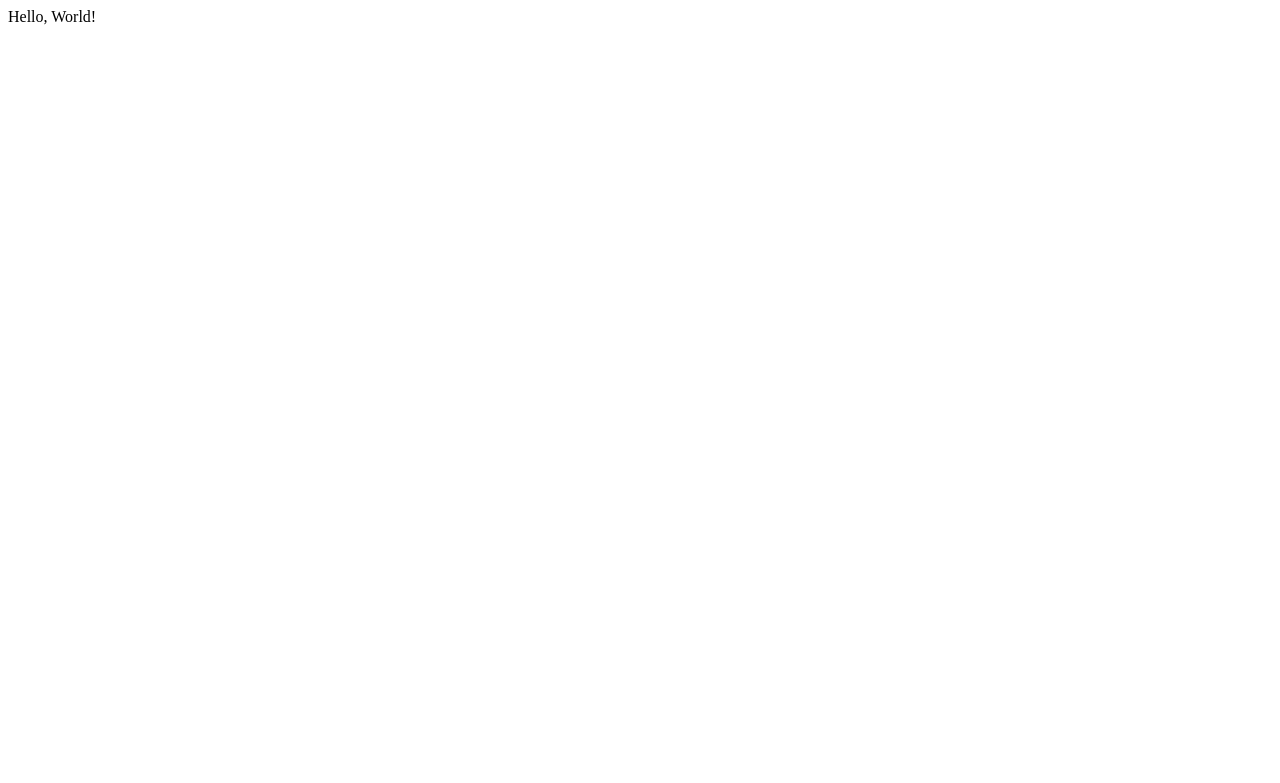
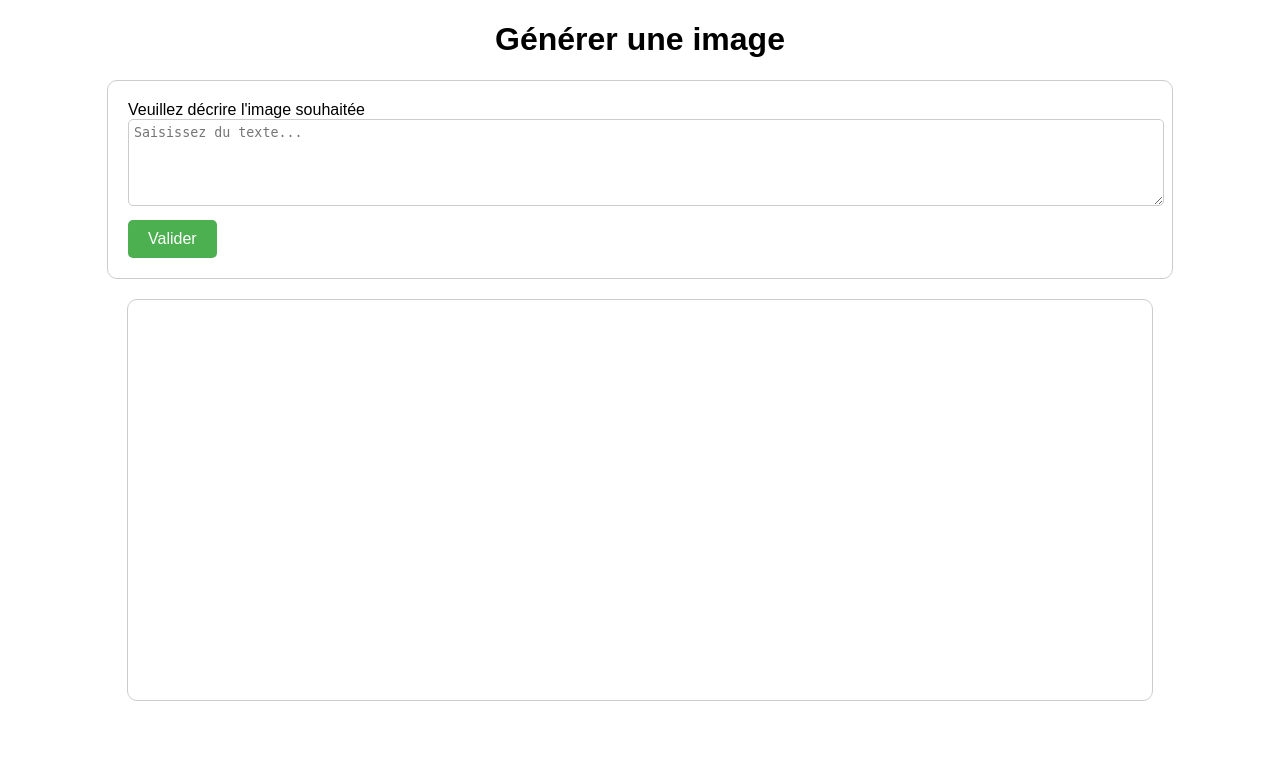
Before and after one commit to CVincent27/Python_Dall-E, a Flask app: page / in a window 1280 px wide. Before the commit the part shown is almost empty. Shown: the top 783 px of the page. Run offline with Flask 3, Linux system fonts and the light colour scheme.

Commit message:
add html css files

```diff
--- a/main.py
+++ b/main.py
@@ -1,7 +1,7 @@
-from flask import Flask
+from flask import Flask, render_template
 
 app = Flask(__name__)
 
 @app.route("/")
 def hello_world():
-    return "<p>Hello, World!</p>"
+    return render_template("index.html")
--- /dev/null
+++ b/static/css/style.css
@@ -0,0 +1,46 @@
+body {
+    font-family: Arial, sans-serif;
+    margin: 0;
+    padding: 0;
+  }
+
+  h1 {
+    text-align: center;
+  }
+
+  form {
+    margin: 20px auto;
+    width: 80%;
+    padding: 20px;
+    border: 1px solid #ccc;
+    border-radius: 10px;
+  }
+
+  textarea {
+    width: 100%;
+    border-radius: 5px;
+    border: 1px solid #ccc;
+    padding: 5px;
+    margin-bottom: 10px;
+  }
+
+  input[type="submit"] {
+    background-color: #4CAF50;
+    color: white;
+    border: none;
+    padding: 10px 20px;
+    text-align: center;
+    text-decoration: none;
+    display: inline-block;
+    font-size: 16px;
+    border-radius: 5px;
+    cursor: pointer;
+  }
+
+  #image-container {
+    margin: 20px auto;
+    width: 80%;
+    height: 400px;
+    border: 1px solid #ccc;
+    border-radius: 10px;
+  }
--- a/templates/index.html
+++ b/templates/index.html
@@ -1,19 +1,23 @@
 <!DOCTYPE html>
 <html lang="fr">
+
 <head>
-  <meta charset="UTF-8">
-  <meta name="viewport" content="width=device-width, initial-scale=1.0">
-  <title>Bienvenue</title>
-  <link rel="stylesheet" href="styles.css">
+    <meta charset="UTF-8">
+    <meta name="viewport" content="width=device-width, initial-scale=1.0">
+    <title>Formulaire</title>
+    <link rel="stylesheet" href="../static/css/style.css">
 </head>
+
 <body>
-  <div class="container">
-    <h1>Formulaire</h1>
-    <textarea id="inputText" rows="5" placeholder="Saisissez du texte..."></textarea>
-    <button id="submitButton">Valider</button>
-    <div id="imageContainer"></div>
-  </div>
+    <h1>Générer une image</h1>
+    <form>
+        <label for="prompt">Veuillez décrire l'image souhaitée</label>
+        <textarea id="prompt" rows="5" placeholder="Saisissez du texte..."></textarea>
+        <br>
+        <input type="submit" value="Valider">
+    </form>
+    <div id="image-container"></div>
 
-  <script src="script.js"></script>
 </body>
+
 </html>
```
